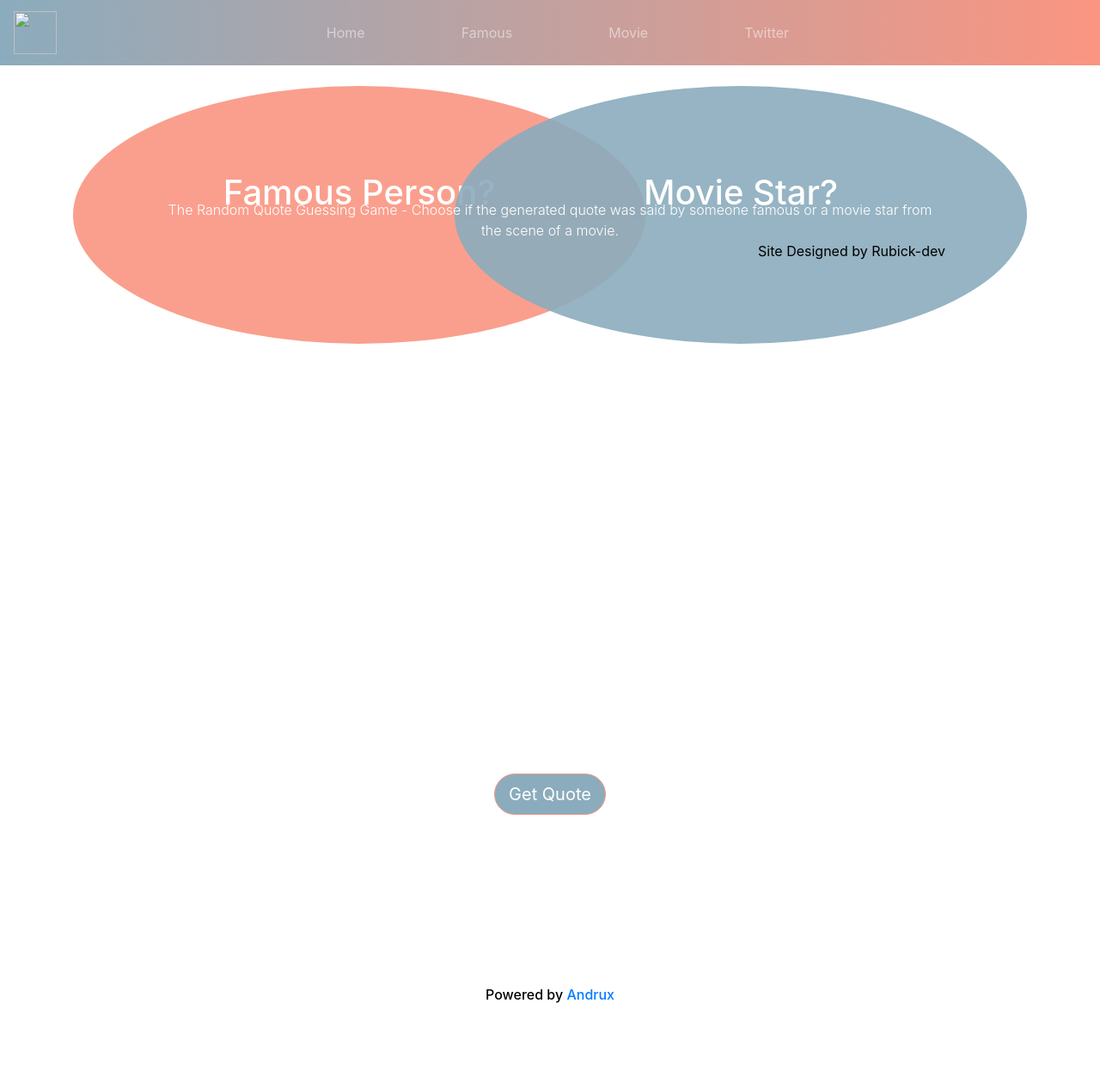
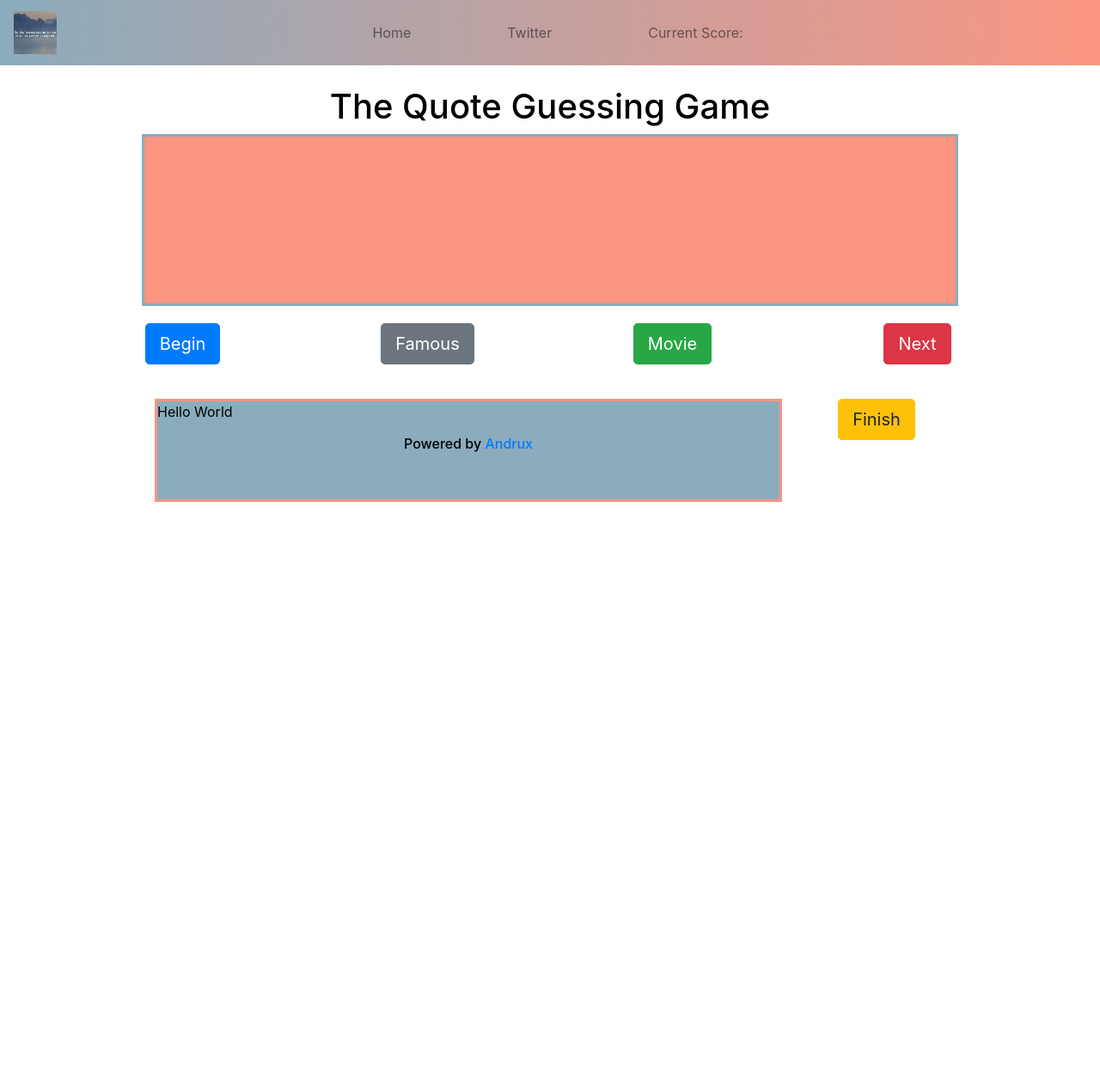
Before and after one commit to Rubick-dev/Real-or-Movie-Quote-Guessing-Game, a PHP site: page / in a window 1280 px wide. Shown: the whole page at 86% size. After the commit the page ends 584 px from the top, so only its background shows below. Run offline with PHP 8.4, Linux system fonts and the light colour scheme; some libraries are stand-ins or nearby versions.

Commit message:
Redesign of page away from circles

```diff
--- a/app.js
+++ b/app.js
@@ -12,7 +12,7 @@ $.ajax({
     let authorRtn = data.author;
     var categoryRtn = data.category;
     console.log(quoteRtn + " " + data.author + " " + categoryRtn);
-    $("#lead").text("Quote: " + quoteRtn + "\"");
+    $("#quote").text("Quote: " + quoteRtn + "\"");
     $("#author").text("- " + authorRtn);
        },
     error: function(err) { alert(err); },
@@ -22,13 +22,13 @@ $.ajax({
 
 
 $(document).ready(function() {
-// When click on GetStarted button need to show the option buttons and display the first Quote.
-  const getStarted = document.getElementById("btn");
-  // Event Listners
+// When clicking on the Begin button you need to show the option buttons and display the first Quote.
+  const getStarted = document.getElementById("begin");
+  // Event Listeners
 
-  getStarted.addEventListener("click", function(){
-    document.getElementById("btnFamous").classList.remove("d-none");
-    document.getElementById("btnMovie").classList.remove("d-none");
+  getStarted.addEventListener('click', function(){
+    // document.getElementById("btnFamous").classList.remove("d-none");
+    // document.getElementById("btnMovie").classList.remove("d-none");
     doIt();
   });
 
--- a/index.html
+++ b/index.html
@@ -7,12 +7,12 @@
   <title>Famous Person or Movie Star Quotes?</title>
   <link rel="stylesheet" href="https://maxcdn.bootstrapcdn.com/bootstrap/4.0.0/css/bootstrap.min.css" integrity="sha384-Gn5384xqQ1aoWXA+058RXPxPg6fy4IWvTNh0E263XmFcJlSAwiGgFAW/dAiS6JXm" crossorigin="anonymous">
   <link rel="stylesheet" type="text/css" href="styles.css">
-  <link href="https://fonts.googleapis.com/css?family=Russo+One" rel="stylesheet">
 </head>
+
 <body>
 
-    <nav class="navbar fixed-top navbar-expand-sm navbar-dark"> <!-- Start of Navbar -->
-      <a class="navbar-brand" href="#"><img src="" width="50px" height="50px" alt=""></a>
+  <nav class="navbar fixed-top navbar-expand-sm navbar-light"> <!-- Navbar Start -->
+    <a class="navbar-brand" href="#"><img src="guessicon.png" width="50px" height="50px" alt="Icon of the Quote Guessing Game"></a>
     <button class="navbar-toggler" type="button" data-toggle="collapse" data-target="#navbarNav" aria-controls="navbarNav" aria-expanded="false" aria-label="Toggle navigation">
       <span class="navbar-toggler-icon"></span>
     </button>
@@ -22,58 +22,77 @@
           <a class="nav-link mr-5" href="#">Home<span class="sr-only">(current)</span></a>
         </li>
         <li class="nav-item">
-            <a class="nav-link ml-5 mr-5" href="#">Famous</a>
+          <a class="nav-link ml-5 mr-5" href="#">Twitter</a>
         </li>
         <li class="nav-item">
-            <a class="nav-link ml-5 mr-5" href="#">Movie</a>
-          </li>
-          <li class="nav-item">
-            <a class="nav-link ml-5 mr-5" href="#">Twitter</a>
+          <a class="nav-link ml-5 mr-5" href="#">Current Score:</a>
         </li>
       </ul>
     </div>
-    </nav> <!-- end of navbar -->
-
-    <div class="container"> <!--Start of Container Div -->
-
-      <div class="circleDiv">
-        <div class="left">
-          <h1 class="real">Famous Person?</h1>
-        </div>
-        <div class="right">
-          <h1 class="movie">Movie Star?</h1>
-        </div>
-        <div class="centreDiv">
-
-        </div>
-      </div> <!-- End of CircleDiv -->
-
-      <div class="instructions">
-        <p id="lead" class="lead">The Random Quote Guessing Game - Choose if the generated quote was said by someone famous or a movie star from the scene of a movie.</p>
-      </div>
-      <div class="author">
-        <p id="author">Site Designed by Rubick-dev</p>
-      </div>
-    </div> <!-- End of container -->
-
-    <div class="container"> <!-- Start of Buttons Container -->
-      <div class="forthebutton"> <!-- get started Button -->
-        <a id="btn" class="btn btn-primary btn-lg" href="#" role="button">Get Quote</a>
-      </div>
-      <div> <!-- Guessing buttons -->
-        <a id="btnFamous" class="btn btn-outline-primary btn-lg d-none" href="#" role="button">Famous</a>
-        <a id="btnMovie" class="btn btn-outline-danger btn-lg d-none" href="#" role="button">Movie</a>
-      </div>
-    </div> <!-- End of Buttons Container -->
-
-    <footer>
-      <h6 class="text-center">Powered by <a href="andrux.net">Andrux</a></h6>
-    </footer>
+  </nav> <!-- End of Navbar -->
 
 
-  <script src="//cdnjs.cloudflare.com/ajax/libs/jquery/2.1.3/jquery.min.js"></script>
+  <div class="container"> <!--Start of Page Container Div -->
+
+    <div class="row"> <!-- Start of page heading -->
+      <div class="col-1"></div>
+      <div class="col-10">
+          <h1 class="title">The Quote Guessing Game</h1>
+      </div>
+      <div class="col-1"></div>
+    </div> <!-- End of Heading -->
+
+
+    <div class="row">       <!-- Start of quote box section -->
+      <div class="col-1"></div>
+      <div class="col-10 quoteTextDiv">
+            <div class="quotetext">
+              <span id="quote"></span>
+            </div>
+            <div class="authortext">
+              <span id="author" class="font-italic"></span>
+            </div>
+      </div>
+      <div class="col-1"></div>
+    </div> <!-- End of Quote box area -->
+
+
+    <div class="row buttonsDiv"> <!-- Start of Buttons section -->
+      <div class="col-3">
+        <button id="begin" type="button" class="btn btn-primary btn-lg">Begin</button>
+      </div>
+      <div class="col-3">
+        <button type="button" class="btn btn-secondary btn-lg">Famous</button>
+      </div>
+      <div class="col-3">
+        <button type="button" class="btn btn-success btn-lg">Movie</button>
+      </div>
+      <div class="col-3">
+        <button type="button" class="btn btn-danger btn-lg">Next</button>
+      </div>
+    </div> <!-- End of Buttons section -->
+
+
+    <div class="row"> <!-- Start of Instructions Area -->
+      <div class="col-1"></div>
+      <div class="col-8">
+        <div class="infoTextBox">
+          <p>Hello World</p>
+          <h6 class="text-center">Powered by <a href="andrux.net">Andrux</a></h6>
+          </div>
+      </div>
+      <div class="col-2 resetButton">
+          <button type="button" class="btn btn-warning btn-lg">Finish</button>
+      </div>
+      <div class="col-1"></div>
+    </div> <!-- End of Instructions Section -->
+
+  </div> <!-- End of Page container  -->
+
+  <script src="https://code.jquery.com/jquery-3.3.1.min.js" integrity="sha256-FgpCb/KJQlLNfOu91ta32o/NMZxltwRo8QtmkMRdAu8=" crossorigin="anonymous"></script>
   <script src="https://cdnjs.cloudflare.com/ajax/libs/popper.js/1.12.9/umd/popper.min.js" integrity="sha384-ApNbgh9B+Y1QKtv3Rn7W3mgPxhU9K/ScQsAP7hUibX39j7fakFPskvXusvfa0b4Q" crossorigin="anonymous"></script>
   <script src="https://maxcdn.bootstrapcdn.com/bootstrap/4.0.0/js/bootstrap.min.js" integrity="sha384-JZR6Spejh4U02d8jOt6vLEHfe/JQGiRRSQQxSfFWpi1MquVdAyjUar5+76PVCmYl" crossorigin="anonymous"></script>
   <script src="app.js"></script>
+
 </body>
 </html>
--- a/styles.css
+++ b/styles.css
@@ -1,88 +1,58 @@
 /* -- element css */
 
 body {
-  color: #ffffff;
+  color: #000;
   background-color: #ffffff;
   margin: 100px 0;
   text-align: center;
   height: 100%;
 }
 
-h1 {
-  padding-top: 100px;
-  padding-bottom: 100px;
-}
+/* Class selectors */
 
 .navbar {
 background: linear-gradient(to right, #8bacbd, #fa9581);
 }
 
-footer {
-  margin-top: 200px;
-  text-align: right;
-  color: black;
-}
-/* Into information */
-
-.circleDiv {
-  position: relative;
-  display:flex;
-  height: 100%;
-  align-items: center;
-  }
-
-.real,
-.movie {
-  border-radius: 50%;
-  max-width: 60%;
-  position: absolute;
-  opacity: .9;
-  height: 300px;
-  justify-content: center;
+.quoteTextDiv {
+  Height: 200px;
+  padding: 0;
+  margin-bottom: 20px;
+  border: 3px solid #8bacbd;
+  background-color: #fa9581;
+  align-content: center;
 }
 
-.real {
-  background-color:#fa9581;
-  left: 0;
-  top: 0;
-  right: 40%;
-  bottom: 0;
+.quotetext {
+  position: relative;
+  top: 50%;
+  transform: translateY(-50%);
 }
 
-.movie {
-  background-color: #8bacbd;
-  left: 40%;
-  top: 0;
-  right: 0;
-  bottom: 0;
+.authortext {
+  position: relative;
+  top: 50%;
+  transform: translateY(-50%);
 }
 
-.instructions {
-  color: white;
-  position: absolute;
-  z-index: 5;
-  top: 33%;
-  left: 15%;
-  right: 15%;
-  transform: translateY(-50%);
-  background-color: rgba(255, 255, 255, 0);
+
+.buttonsDiv {
+  margin-bottom: 40px;
 }
 
-.lead {
-  font-size: 1rem;
-  align-content: center;
- }
+.infoTextBox {
+  border: 3px solid #fa9581;
+  background-color: #8bacbd;
+  height: 120px;
+  text-align: left;
+}
 
- .forthebutton {
-   position: static;
-   margin-top: 350px;
-
- }
+/* ID selectors */
 
 
 
 /* primary button */
-.btn-primary {
+/* .btn-primary {
   background-color: #8bacbd;
   color: white;
   border-color: #fa9581;
@@ -95,20 +65,3 @@ footer {
   color: #285e8e;
   border-color: #8bacbd;
 }
-
-
-
-#author {
-  color: black;
-  position: absolute;
-  bottom: 60%;
-  right: 180px;
-}
-
-.centreDiv {
-  position: static;
-  color: black;
-  margin-top: 250px;
-  height: 200px;
-  background-color: red;
-}
```
Also changed, not shown: guessIcon.png (added). Lines whose indentation alone changed are shown as unchanged.
